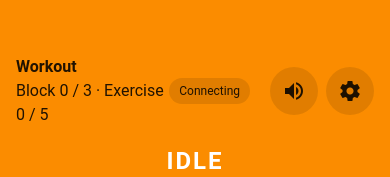
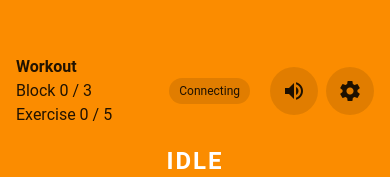
Before and after one commit to dieterch/workout-webapp, a Nuxt app: page / in a window 390 px wide. Shown: the part 119-296 px from the top of the page. Built offline with nearby package versions, Linux system fonts and the light colour scheme; no server answers.

Commit message:
Updated in app/pages/index.vue: the header now shows:
  - Block ... on one line
  - Exercise ... on the next line

  This reduces horizontal width usage on iPhone.

```diff
--- a/app/pages/index.vue
+++ b/app/pages/index.vue
@@ -4,10 +4,8 @@
       <div class="d-flex justify-space-between align-center mb-4">
         <div class="text-left">
           <div class="text-h6 font-weight-bold">{{ workoutName }}</div>
-          <div class="text-body-2">
-            Block {{ currentBlockDisplay }} / {{ store.workoutState.config.blocks }}
-            · Exercise {{ currentExerciseDisplay }} / {{ store.workoutState.config.exercisesPerBlock }}
-          </div>
+          <div class="text-body-2">Block {{ currentBlockDisplay }} / {{ store.workoutState.config.blocks }}</div>
+          <div class="text-body-2">Exercise {{ currentExerciseDisplay }} / {{ store.workoutState.config.exercisesPerBlock }}</div>
         </div>
         <div class="d-flex align-center ga-2">
           <v-chip size="small" class="mr-3">{{ connectionLabel }}</v-chip>
```
